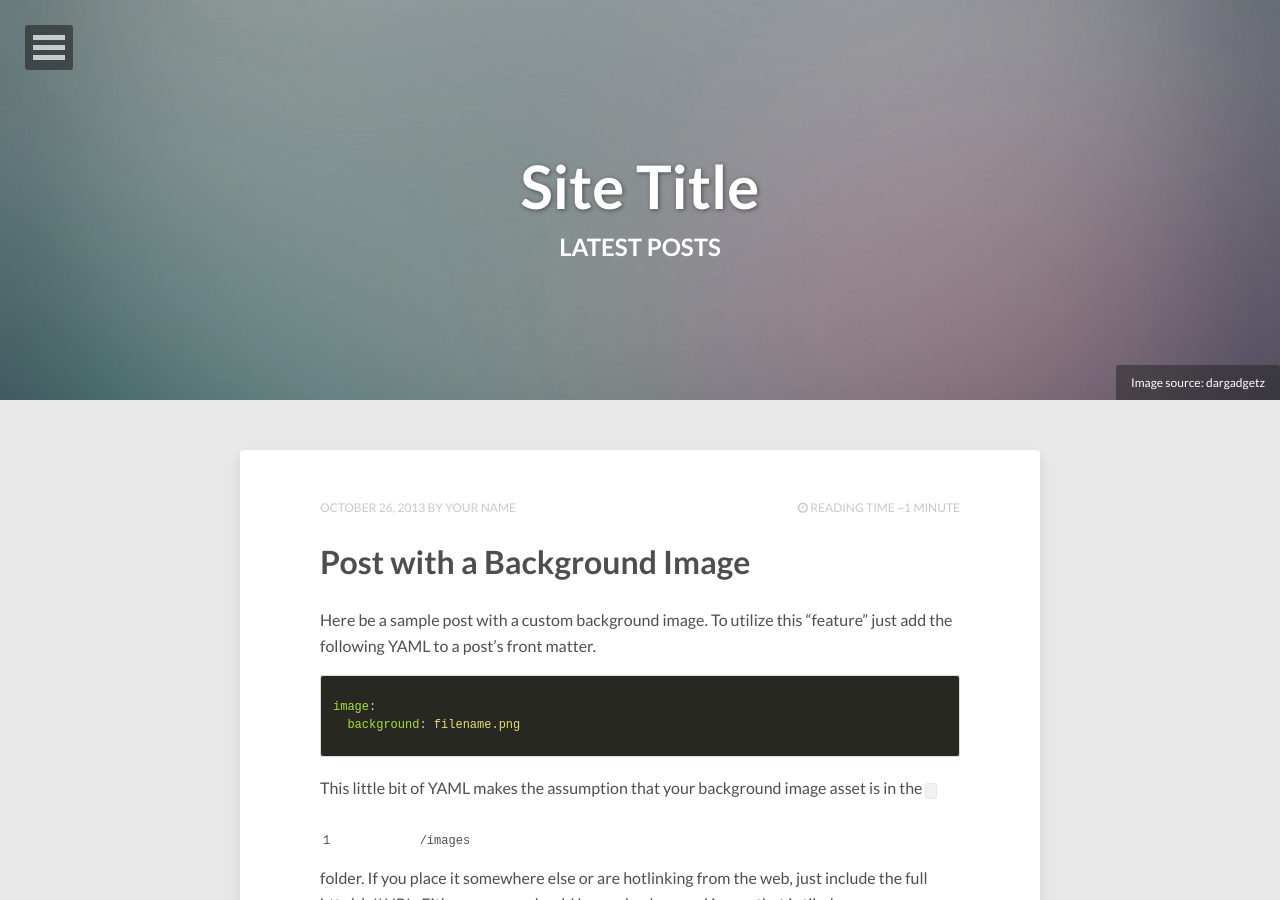
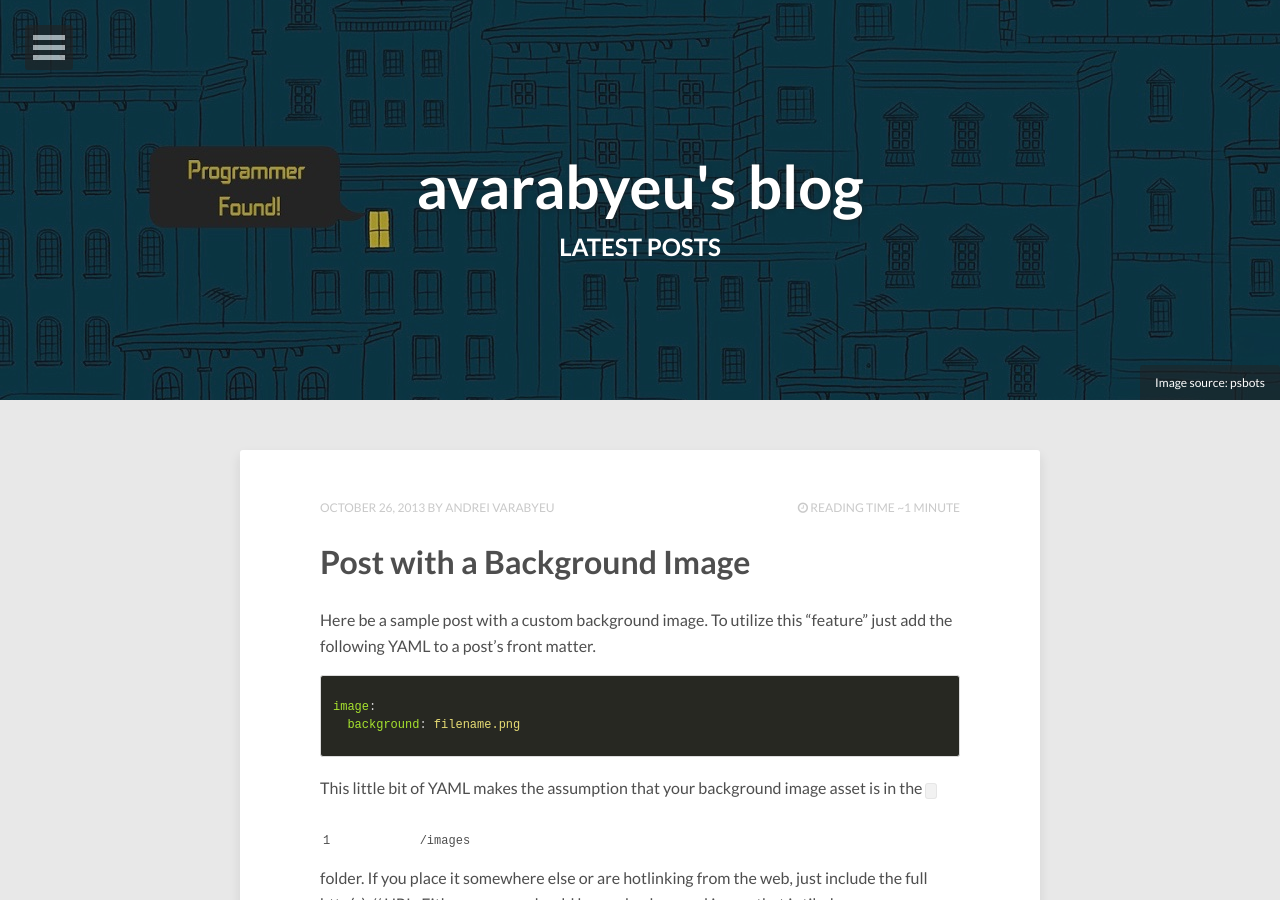
Before and after one commit to avarabyeu/avarabyeu.github.io, a Jekyll site: the page built from index.html, in a window 1280 px wide and 900 px high. Built offline with Jekyll 4.4.1, drawn with Linux system fonts in a browser that asks for light colours; nearby versions of some CDN libraries; the list of posts is cut into pages by our own code; some of the changed text lies outside the part shown.

Commit message:
more personalization

```diff
--- a/_config.yml
+++ b/_config.yml
@@ -1,6 +1,6 @@
-title:            Site Title
+title:            avarabyeu's blog
 description:      Describe your website here.
-disqus_shortname:
+disqus_shortname: avarabyeu
 reading_time:     true
 words_per_minute: 200
 # Your site's domain goes here (eg: //mmistakes.github.io, http://mademistakes.com, etc)
@@ -9,16 +9,16 @@ url:
 
 # Owner/author information
 owner:
-  name:           Your Name
-  avatar:         avatar.jpg
-  bio:            "Your bio goes here. It shouldn't be super long but a good sentence or two should suffice."
-  email:          you@email.com
+  name:           Andrei Varabyeu
+  avatar:         gravatar.jpg
+  bio:            "Solution Architect at EPAM Systems"
+  email:          andrei.varabyeu@gmail.com
   # Social networking links used in footer. Update and remove as you like.
-  twitter:
+  twitter:      avarabyeu
   facebook:
-  github:
+  github:       avarabyeu
   stackexchange:
-  linkedin:
+  linkedin:     avarabyeu
   instagram:
   flickr:
   tumblr:
--- a/index.html
+++ b/index.html
@@ -5,9 +5,10 @@ description: "Describe this nonsense."
 tags: [Jekyll, theme, themes, responsive, blog, modern]
 comments: false
 image:
-  feature: abstract-1.jpg
-  credit: dargadgetz
-  creditlink: http://www.dargadgetz.com/ios-7-abstract-wallpaper-pack-for-iphone-5-and-ipod-touch-retina/
+  <!-- feature: abstract-1.jpg -->
+  feature: programmerFound.jpg
+  credit: psbots
+  creditlink: http://pcbots.blogspot.com.by/2014/03/programmers-and-coders-wallpapers-hd-by.html
 ---
 
 {% for post in paginator.posts %}
```
Also changed, not shown: images/gravatar.jpg (added), images/programmerFound.jpg (added).
